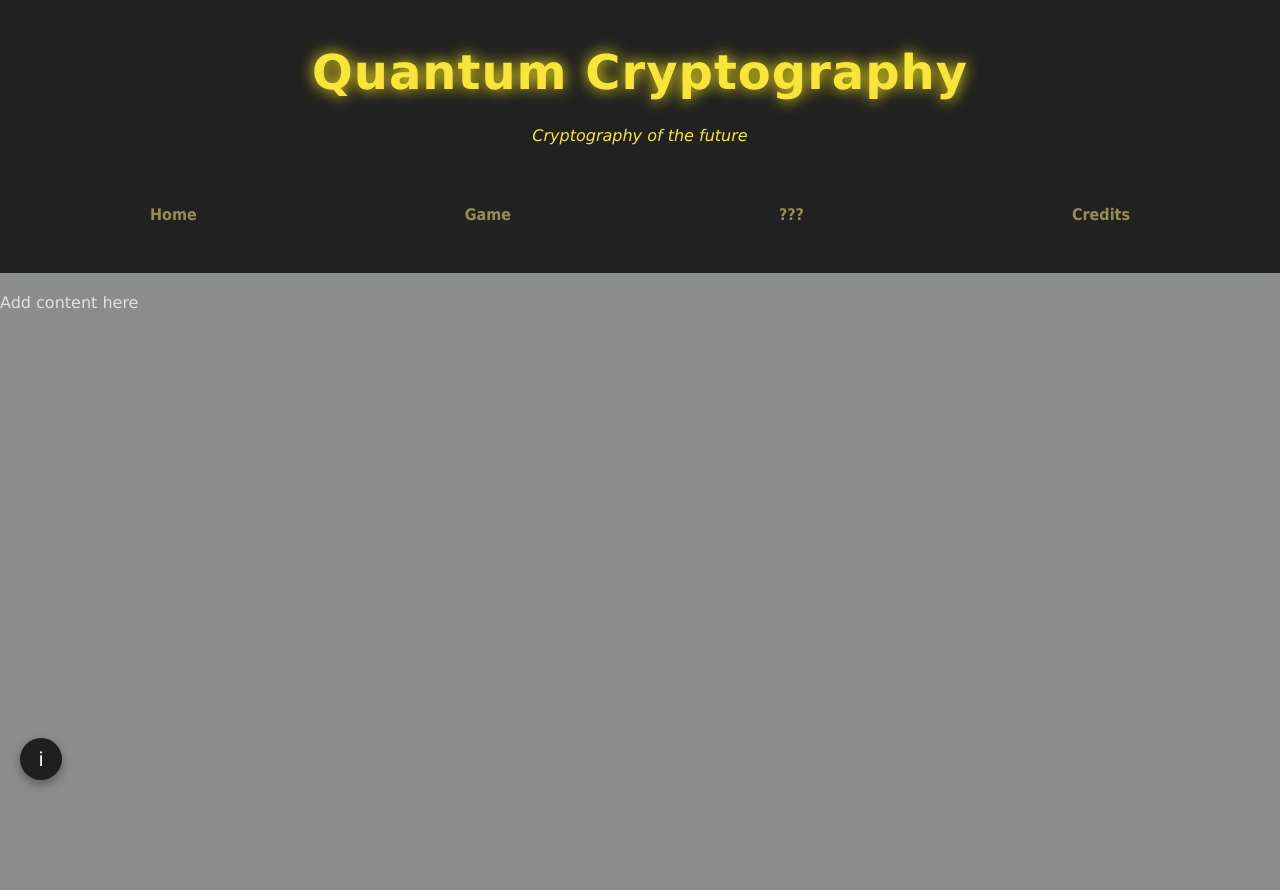
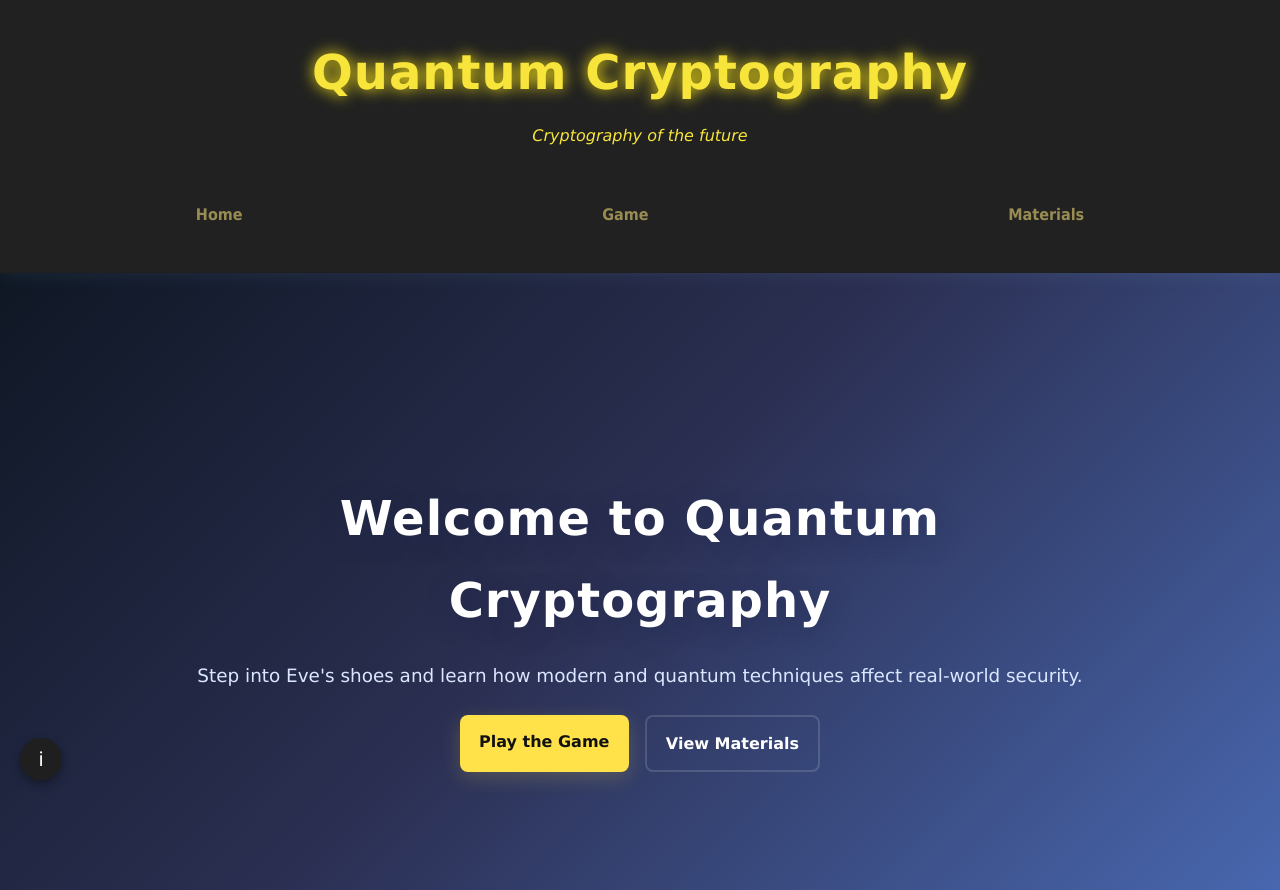
Before and after one commit to VortexNL300407/CCST9077-Final-Project, a plain HTML site: page index.html in a window 1280 px wide. Shown: the top 890 px of the page. Drawn offline with Linux system fonts and the light colour scheme.

Commit message:
Headings and Pages Generated

```diff
--- a/index.html
+++ b/index.html
@@ -15,14 +15,24 @@
       <h1>Quantum Cryptography</h1>
       <p><em>Cryptography of the future</em></p>
       <nav>
-        <a href="mainpage.html">Home</a>
-        <a href="???.html">Game</a>
-        <a href="???.html">???</a>
-        <a href="???.html">Credits</a>
+        <a href="index.html">Home</a>
+        <a href="game.html">Game</a>
+        <a href="materials.html">Materials</a>
       </nav>
     </header>
 
-    <p>Add content here<br><br><br><br><br><br><br><br><br><br><br><br><br><br><br><br><br><br><br><br><br><br><p>
+    <main>
+      <section class="hero">
+        <div class="hero-inner">
+          <h2>Welcome to Quantum Cryptography</h2>
+          <p class="lead">Step into Eve's shoes and learn how modern and quantum techniques affect real-world security.</p>
+          <div class="hero-ctas">
+            <a class="btn" href="game.html">Play the Game</a>
+            <a class="btn btn-outline" href="materials.html">View Materials</a>
+          </div>
+        </div>
+      </section>
+    </main>
 
     <footer>
       &copy; CCST9077 | Members :
@@ -86,9 +96,21 @@
     <div id="info-container">
       <div id="info-icon">ℹ</div>
       <div id="info-popup">
-        This is an info bubble
+        Story and game structure live here. Use the navigation to open pages.
       </div>
     </div>
+    <script>
+      // Small client-side interactivity for the Intro stage
+      const confirmBtn = document.getElementById('confirm-story');
+      const beginBtn = document.getElementById('begin-btn');
+      confirmBtn.addEventListener('click', () => {
+        beginBtn.disabled = false;
+        beginBtn.title = 'Begin Level 1 (placeholder link)';
+        confirmBtn.textContent = 'Story confirmed';
+        confirmBtn.disabled = true;
+        // Optionally change Begin button to navigate later when Level 1 is ready
+      });
+    </script>
 
   </body>
 </html>
--- a/style.css
+++ b/style.css
@@ -76,6 +76,69 @@
       overflow-x: hidden;
     }
 
+/* Hero banner for home page */
+    .hero {
+      display: flex;
+      align-items: center;
+      justify-content: center;
+      min-height: 72vh;
+      background: linear-gradient(135deg, #0f1724 0%, #2b2f52 45%, #4b6cb7 100%);
+      color: #f4f6ff;
+      text-align: center;
+      padding: 4rem 1rem;
+    }
+
+    .hero-inner {
+      max-width: 900px;
+      margin: 0 auto;
+    }
+
+    .hero h2 {
+      font-size: 3rem;
+      margin: 0 0 0.5rem 0;
+      color: #fff;
+      letter-spacing: 1px;
+      text-shadow: 0 6px 24px rgba(30,40,80,0.45);
+    }
+
+    .hero .lead {
+      font-size: 1.15rem;
+      margin-bottom: 1.5rem;
+      color: #dbe7ff;
+    }
+
+    .hero-ctas {
+      display: flex;
+      gap: 1rem;
+      justify-content: center;
+      flex-wrap: wrap;
+    }
+
+    .btn {
+      display: inline-block;
+      background: #ffe14a;
+      color: #111;
+      padding: 0.8rem 1.2rem;
+      border-radius: 8px;
+      text-decoration: none;
+      font-weight: 700;
+      box-shadow: 0 6px 20px rgba(255,225,74,0.18);
+      transition: transform 0.12s ease, box-shadow 0.12s ease;
+    }
+
+    .btn:hover { transform: translateY(-3px); box-shadow: 0 10px 30px rgba(0,0,0,0.25); }
+
+    .btn-outline {
+      background: transparent;
+      color: #fff;
+      border: 2px solid rgba(255,255,255,0.14);
+      box-shadow: none;
+    }
+
+    /* Basic page/card spacing */
+    .page { padding: 2.5rem 1rem; }
+    .card { max-width: 900px; margin: 2rem auto; background: rgba(20,20,20,0.3); padding: 1.6rem; border-radius: 10px; }
+
 /*Footer*/
   footer {
       text-align: center;
```
Also changed, not shown: game.html (added, +38 -0 lines), materials.html (added, +38 -0 lines).
